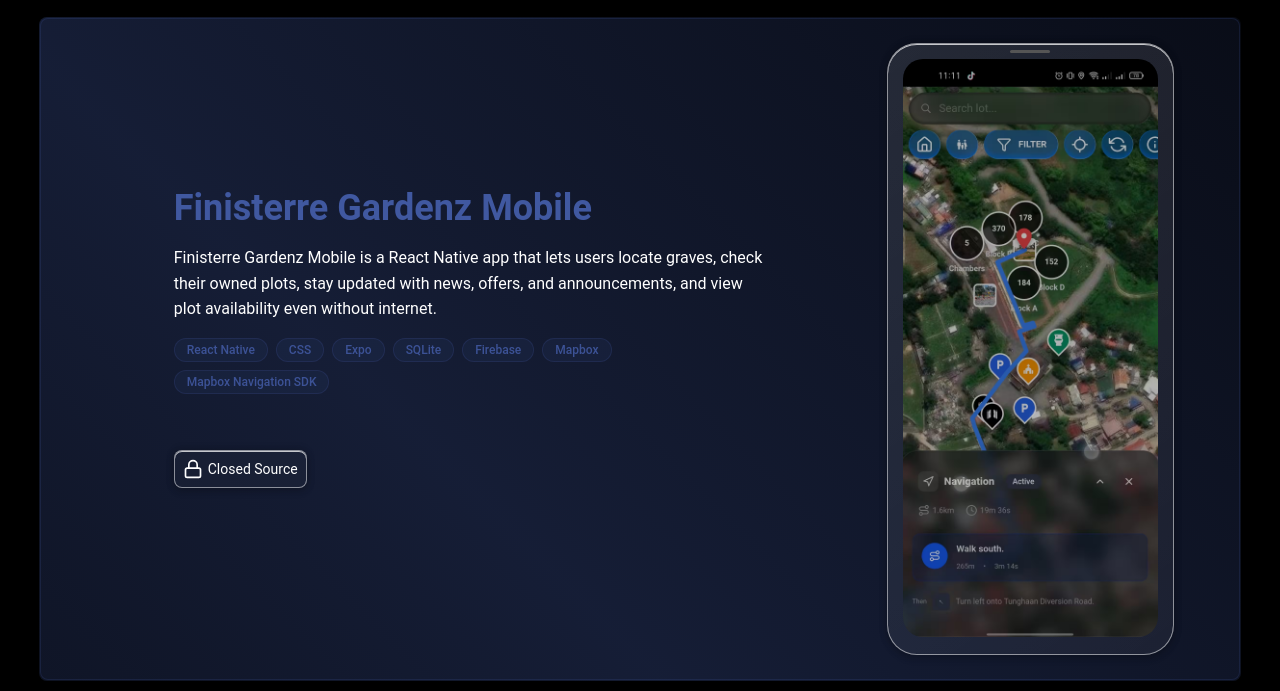
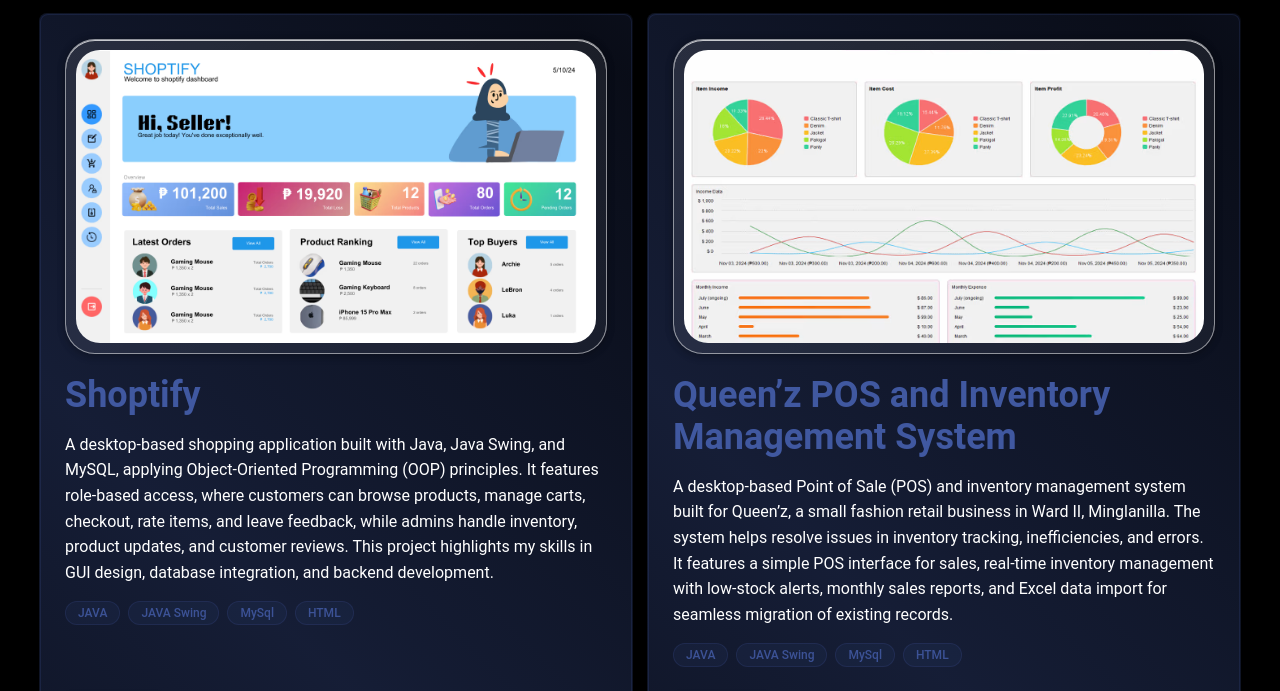
Before and after one commit to archieamas11/MyPortfolio, a plain HTML site: page index.html in a window 1280 px wide. Shown: the part 4996-5687 px from the top of the page. Drawn offline with nearby package versions, Linux system fonts and the light colour scheme; files whose address does not match are found by name.

Commit message:
Implement code changes to enhance functionality and improve performance

```diff
--- a/assets/css/projects.css
+++ b/assets/css/projects.css
@@ -47,13 +47,11 @@
   left: -2px;
   right: -2px;
   bottom: -2px;
-  background: linear-gradient(
-    45deg,
+  background: linear-gradient(45deg,
       rgba(var(--primary-color-rgb, 0, 123, 255), 0.1),
       rgba(var(--primary-color-rgb, 0, 123, 255), 0.3),
       rgba(var(--primary-color-rgb, 0, 123, 255), 0.1),
-    rgba(var(--primary-color-rgb, 0, 123, 255), 0.3)
-  );
+      rgba(var(--primary-color-rgb, 0, 123, 255), 0.3));
   background-size: 200% 200%;
   border-radius: 8px;
   z-index: -1;
@@ -69,16 +67,11 @@
 .project-visual {
   flex-shrink: 0;
   position: relative;
-  overflow: hidden;
+  overflow: visible;
   transition: all 0.3s ease;
   border-radius: 30px;
   padding: 10px 10px;
-  position: relative;
-  background: linear-gradient(
-    145deg,
-    rgba(255, 255, 255, 0.1),
-    rgba(255, 255, 255, 0.05)
-  );
+  background: linear-gradient(145deg, rgba(255, 255, 255, 0.1), rgba(255, 255, 255, 0.05));
   border: var(--liquid-border-color);
   box-shadow: var(--liquid-box-shadow);
 }
@@ -90,6 +83,18 @@
   object-fit: cover;
   display: block;
   border-radius: 24px;
+  transition: transform 0.3s ease, box-shadow 0.3s ease, object-fit 0.3s ease;
+  transform-origin: center;
+  position: relative;
+  z-index: 0;
+}
+
+.project-visual img:hover {
+  transform: scale(1.2) translateY(-10px);
+  z-index: 999;
+  box-shadow: 0 15px 30px rgba(0, 0, 0, 0.3);
+  cursor: pointer;
+  border-radius: 8px;
 }
 
 .project-info {
@@ -166,12 +171,10 @@
   left: -100%;
   width: 100%;
   height: 100%;
-  background: linear-gradient(
-    90deg,
+  background: linear-gradient(90deg,
       transparent,
       rgba(255, 255, 255, 0.2),
-    transparent
-  );
+      transparent);
   transition: left 0.5s ease;
 }
 
@@ -181,11 +184,9 @@
 
 .project-link.primary:hover,
 .project-link.secondary:hover {
-  background: linear-gradient(
-    135deg,
+  background: linear-gradient(135deg,
       rgba(var(--primary-color-rgb), 0.15),
-    rgba(var(--primary-color-rgb), 0.25)
-  );
+      rgba(var(--primary-color-rgb), 0.25));
   transform: translateY(-3px) scale(1.02);
   box-shadow: 0 8px 25px rgba(var(--primary-color-rgb), 0.2),
     0 4px 12px rgba(var(--primary-color-rgb), 0.1),
@@ -234,11 +235,9 @@
   border-radius: 30px;
   padding: 15px 15px;
   position: relative;
-  background: linear-gradient(
-    145deg,
+  background: linear-gradient(145deg,
       rgba(255, 255, 255, 0.1),
-    rgba(255, 255, 255, 0.05)
-  );
+      rgba(255, 255, 255, 0.05));
   border: var(--liquid-border-color);
   box-shadow: var(--liquid-box-shadow);
 }
--- a/index.html
+++ b/index.html
@@ -577,6 +577,8 @@
                 </div>
               </div>
             </div>
+
+            <!-- Project 2 -->
             <div class="project-container item">
               <div class="project-wrapper">
                 <div class="project-visual" data-type="website">
@@ -627,7 +629,82 @@
                 </div>
               </div>
             </div>
+
+            <!-- Project 3 -->
+            <div class="project-container item">
+              <div class="project-wrapper">
+                <div class="project-visual" data-type="website">
+                  <img src="assets/images/projects/shoptify.avif" alt="Shoptify project screenshot" loading="lazy" />
+                </div>
+                <div class="project-info">
+                  <div class="project-name">
+                    <h4>Shoptify</h4>
+                  </div>
+                  <div class="project-description">
+                    <p>
+                      A desktop-based shopping application built with Java, Java Swing, and MySQL, applying
+                      Object-Oriented Programming (OOP)
+                      principles. It features role-based access, where customers can browse products, manage carts,
+                      checkout, rate items, and
+                      leave feedback, while admins handle inventory, product updates, and customer reviews. This project
+                      highlights my skills in
+                      GUI design, database integration, and backend development.
+                    </p>
+                    <div class="project-tech">
+                      <span class="tech-tag">JAVA</span>
+                      <span class="tech-tag">JAVA Swing</span>
+                      <span class="tech-tag">MySql</span>
+                      <span class="tech-tag">HTML</span>
+                    </div>
+                  </div>
+                  <div class="project-links">
+                    <a href="https://github.com/archieamas11/shoptify" class="project-link secondary" target="_blank">
+                      <span class="project-link-icon"><i data-lucide="github"></i> Source Code</span>
+                    </a>
+                  </div>
+                </div>
+              </div>
+            </div>
+
+            <!-- Project 4 -->
+            <div class="project-container item">
+              <div class="project-wrapper">
+                <div class="project-visual" data-type="website">
+                  <img src="assets/images/projects/queenz.avif"
+                    alt="Queenz Inventory Management System project screenshot" loading="lazy" />
+                </div>
+                <div class="project-info">
+                  <div class="project-name">
+                    <h4>Queen’z POS and Inventory Management System</h4>
+                  </div>
+                  <div class="project-description">
+                    <p>
+                      A desktop-based Point of Sale (POS) and inventory management system built for Queen’z, a small
+                      fashion retail business
+                      in Ward II, Minglanilla. The system helps resolve issues in inventory tracking, inefficiencies,
+                      and errors. It features
+                      a simple POS interface for sales, real-time inventory management with low-stock alerts, monthly
+                      sales reports, and Excel
+                      data import for seamless migration of existing records.
+                    </p>
+                    <div class="project-tech">
+                      <span class="tech-tag">JAVA</span>
+                      <span class="tech-tag">JAVA Swing</span>
+                      <span class="tech-tag">MySql</span>
+                      <span class="tech-tag">HTML</span>
+                    </div>
+                  </div>
+                  <div class="project-links">
+                    <a href="https://github.com/archieamas11/queenz_inventory_system" class="project-link secondary"
+                      target="_blank">
+                      <span class="project-link-icon"><i data-lucide="github"></i> Source Code</span>
+                    </a>
+                  </div>
+                </div>
+              </div>
+            </div>
           </div>
+
           <!-- Mobile Applications Projects -->
           <div class="project-container item mobile">
             <div class="project-wrapper-mobile">
```
Also changed, not shown: assets/images/projects/queenz.avif (added), assets/images/projects/shoptify.avif (added). Lines whose indentation alone changed are shown as unchanged.
